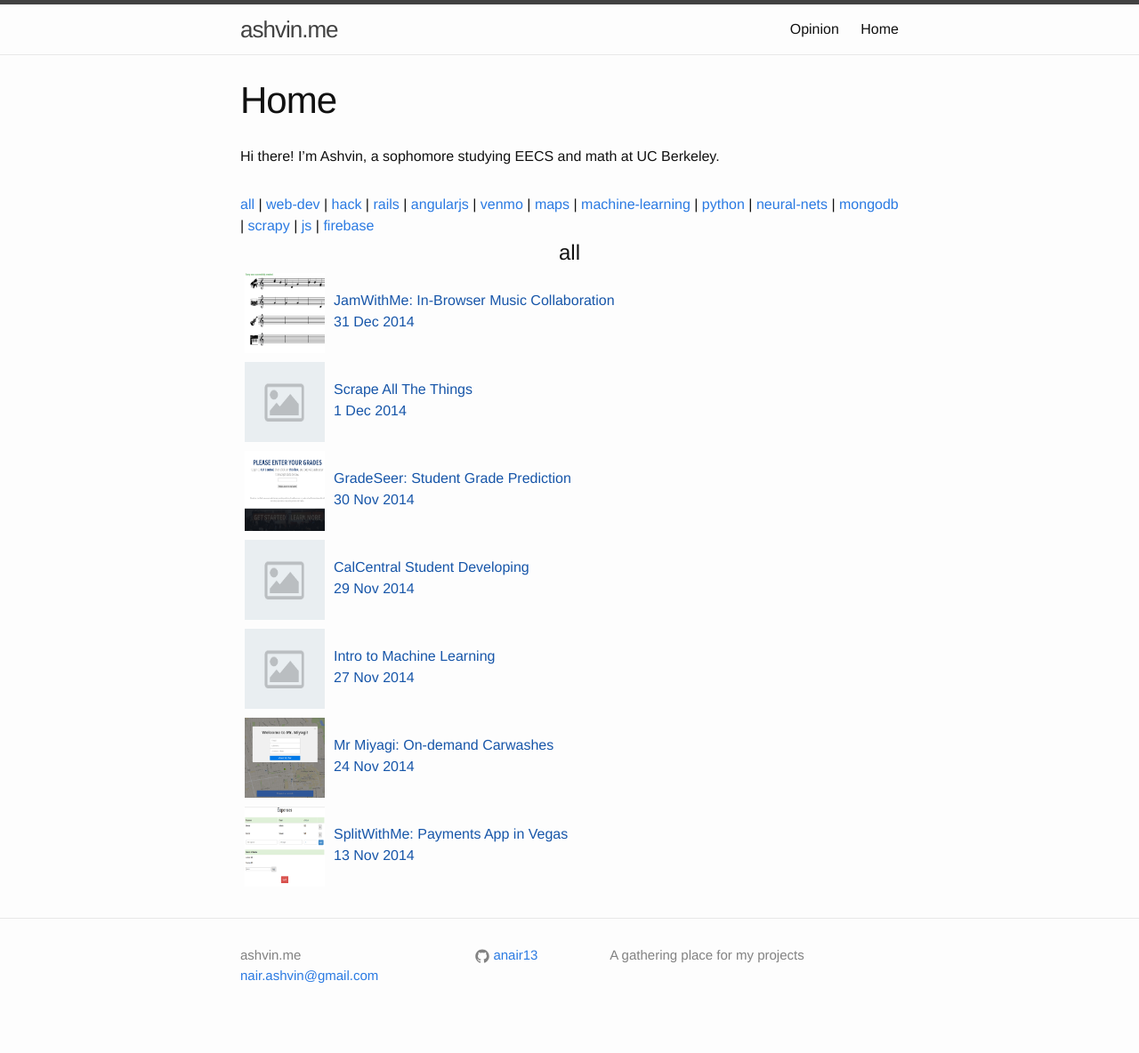
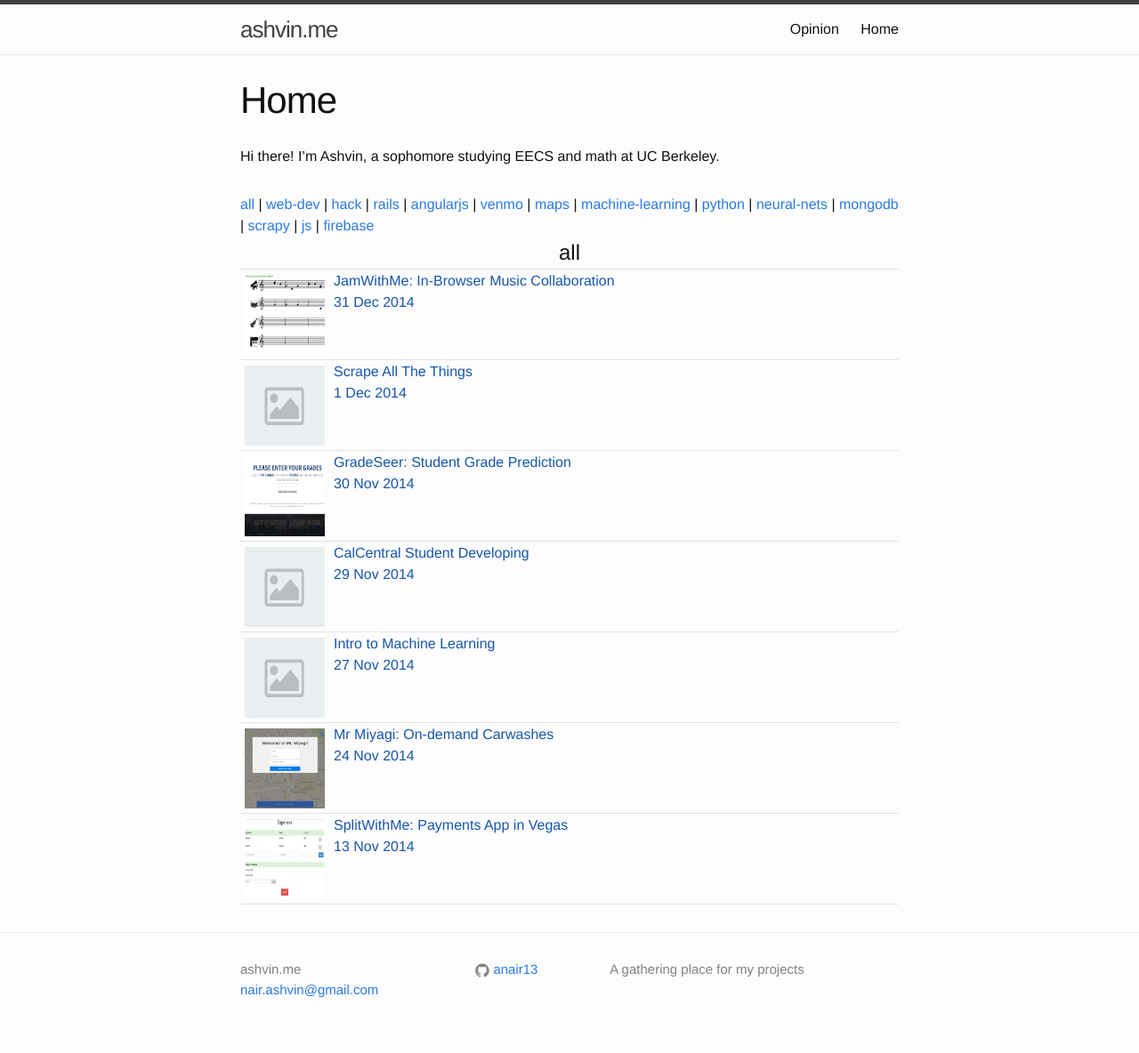
Before and after one commit to anair13/anair13.github.io, a Jekyll site: the page built from index.md, in a window 1280 px wide. Shown: the whole page at 89% size. Built offline with Jekyll 4.4.1, drawn with Linux system fonts in a browser that asks for light colours; nearby versions of some CDN libraries.

Commit message:
Styling with hr

```diff
--- a/_layouts/page.html
+++ b/_layouts/page.html
@@ -43,6 +43,7 @@ $( document ).ready(function() {
 
   <div class="hoverlist" id="{{ t }}">
   <h2>{{ t | downcase }}</h2>
+  <hr>
   {% for post in posts %}
     {% if post.tags contains t %}
     <a href="{{ post.url }}">
@@ -52,10 +53,11 @@ $( document ).ready(function() {
       {% else %}
         <img src="{{ site.url }}/assets/default.png">
       {% endif %}
-      <br>{{ post.title }}<br>
+      {{ post.title }}<br>
       {{ post.date | date: "%-d %b %Y" }}
     </div>
     </a>
+    <hr>
     {% endif %}
   {% endfor %}
   </div>
--- a/css/main.scss
+++ b/css/main.scss
@@ -81,6 +81,10 @@ $pp-height: 100px;
     background: #f0f0f0;
   }
 
+  a {
+    text-decoration: none;
+  }
+
   img {
     float: left;
     height: $pp-img;
@@ -101,3 +105,9 @@ $pp-height: 100px;
       display: inline;
   }
 }
+
+hr {
+  border: 0; height: 0;
+  border-top: 1px solid rgba(0, 0, 0, 0.1);
+  border-bottom: 1px solid rgba(255, 255, 255, 0.3);
+}
```
